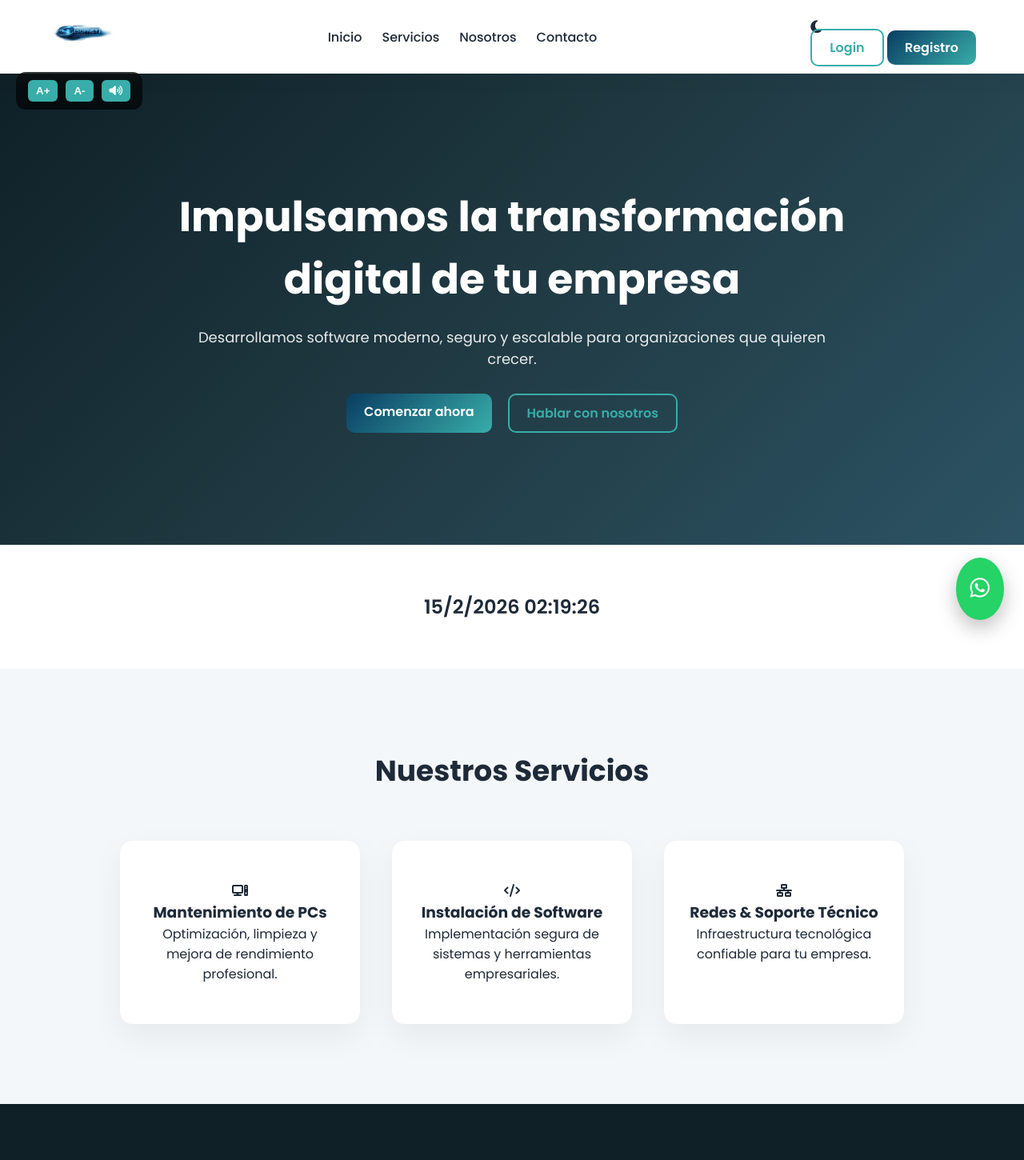
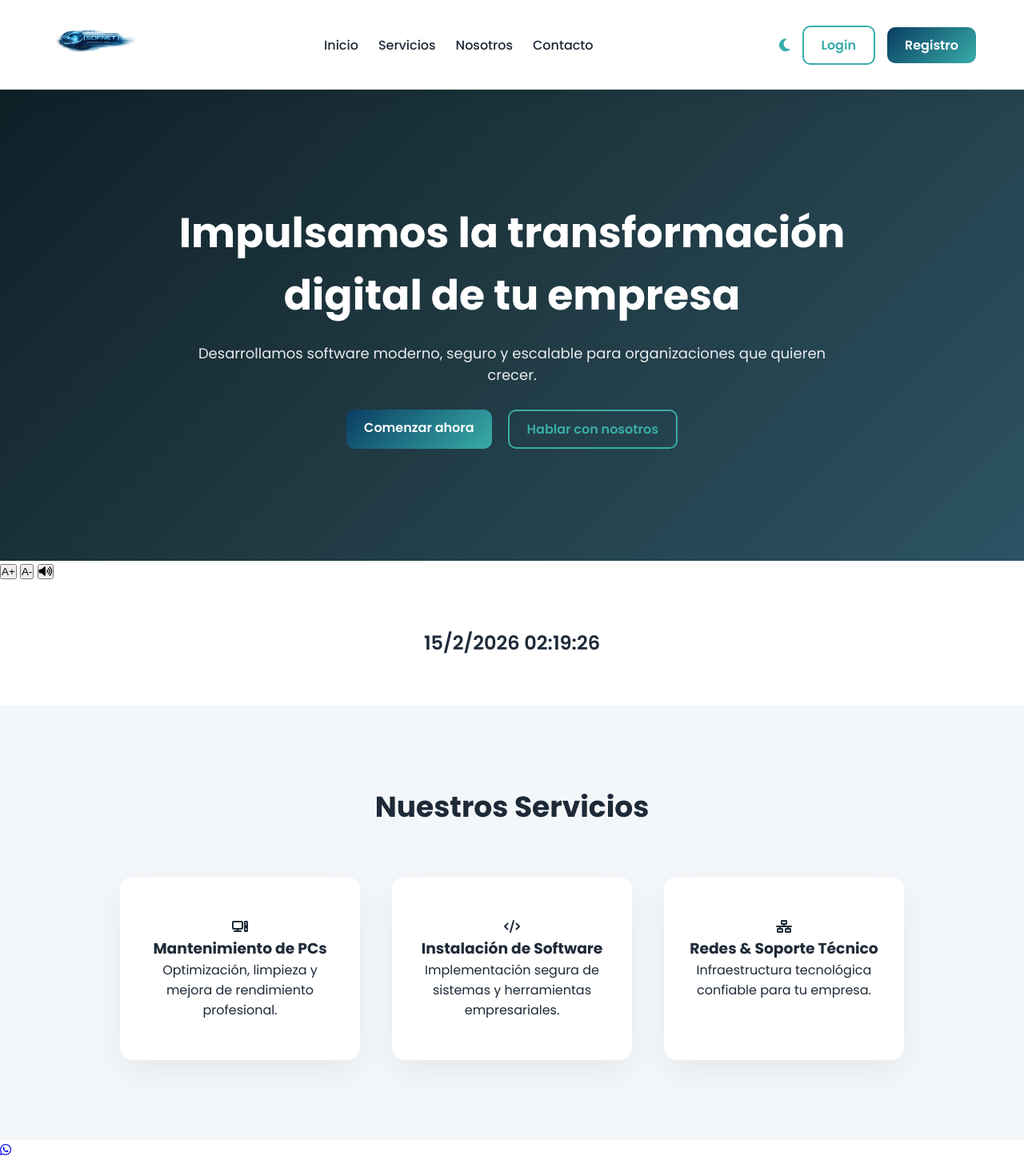
Before and after one commit to sofnet453-droid/sofnet-web, a Flask app: page / in a window 1280 px wide. Shown: the top 1450 px of the page at 80% size. Run offline with Flask 3, Linux system fonts and the light colour scheme.

Commit message:
actualizado

```diff
--- a/static/css/style.css
+++ b/static/css/style.css
@@ -38,8 +38,13 @@ body{
     box-shadow: 0 5px 25px rgba(0,0,0,0.05);
 }
 
+.logo{
+    display: flex;
+    align-items: center;
+}
+
 .logo-img{
-    height: 55px;
+    height: 75px;
     width: auto;
     object-fit: contain;
 }
@@ -69,6 +74,18 @@ body{
 
 #nav a:hover::after{
     width: 100%;
+}
+
+.nav-actions{
+    display: flex;
+    align-items: center;
+    gap: 15px;
+}
+
+.dark-toggle{
+    cursor: pointer;
+    font-size: 20px;
+    color: #38ada9;
 }
 
 .menu-toggle{
@@ -279,9 +296,9 @@ body{
    BARRA ACCESIBILIDAD
 ===================================================== */
 
-.accessibility-bar{
+.accesibilidad{
     position: fixed;
-    top: 90px;
+    top: 100px;
     left: 20px;
     display: flex;
     gap: 10px;
@@ -292,7 +309,7 @@ body{
     z-index: 1000;
 }
 
-.accessibility-bar button{
+.accesibilidad button{
     background: #38ada9;
     border: none;
     color: white;
@@ -303,7 +320,7 @@ body{
     transition: 0.3s;
 }
 
-.accessibility-bar button:hover{
+.accesibilidad button:hover{
     transform: scale(1.1);
     background: #4dd0c8;
 }
@@ -313,22 +330,31 @@ body{
    WHATSAPP FLOTANTE
 ===================================================== */
 
-.whatsapp-float{
+.whatsapp{
     position: fixed;
     bottom: 25px;
     right: 25px;
+    width: 60px;
+    height: 60px;
     background: #25D366;
+    border-radius: 50%;
+    display: flex;
+    align-items: center;
+    justify-content: center;
+    font-size: 28px;
     color: white;
-    font-size: 28px;
-    padding: 18px;
-    border-radius: 50%;
+    text-decoration: none;
     box-shadow: 0 10px 25px rgba(0,0,0,0.25);
     z-index: 999;
-    transition: all 0.3s ease;
+    transition: 0.3s ease;
 }
 
-.whatsapp-float:hover{
+.whatsapp:hover{
     transform: scale(1.15);
+}
+
+.whatsapp i{
+    line-height: 1;
 }
 
 
```
